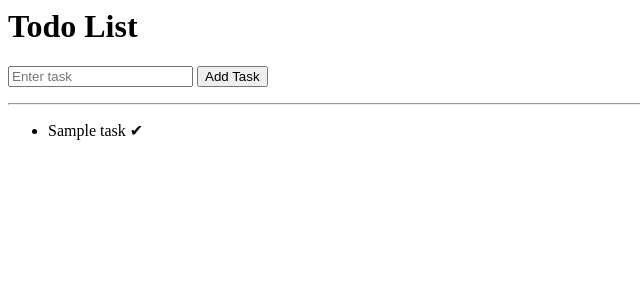
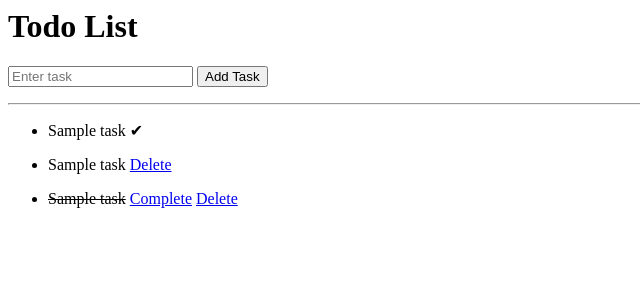
Before and after one commit to manerutuja22/To_Do_Application, a Django app: page / in a window 1280 px wide. Shown: the top 300 px of the page, without its empty margins (0-640 px from the left). Run offline with Django 5.2, Linux system fonts and the light colour scheme; tables that the repository leaves empty hold one stand-in row (values such as "Sample post").

Commit message:
Build Delete and Task completion Feature

```diff
--- a/todo/tasks/admin.py
+++ b/todo/tasks/admin.py
@@ -1,4 +1,4 @@
 from django.contrib import admin
-from .models import task
+from .models import Task
 # Register your models here.
-admin.site.register(task)
+admin.site.register(Task)
--- a/todo/tasks/models.py
+++ b/todo/tasks/models.py
@@ -1,10 +1,9 @@
 from django.db import models
 
 # Create your models here.
-class task(models.Model):
-  title=models.CharField(max_length=500)
-  completed=models.BooleanField(default=False)
+class Task(models.Model):
+    title = models.CharField(max_length=200)
+    completed = models.BooleanField(default=False)
 
-
-  def __str__(self):
-    return self.title
+    def __str__(self):
+        return self.title
--- a/todo/tasks/templates/tasks/list.html
+++ b/todo/tasks/templates/tasks/list.html
@@ -18,3 +18,29 @@
     </li>
 {% endfor %}
 </ul>
+<ul>
+{% for task in tasks %}
+    <li>
+        {{ task.title }}
+
+        <a href="/delete/{{ task.id }}">Delete</a>
+
+    </li>
+{% endfor %}
+</ul>
+<ul>
+{% for task in tasks %}
+    <li>
+
+        {% if task.completed %}
+            <s>{{ task.title }}</s>
+        {% else %}
+            {{ task.title }}
+        {% endif %}
+
+        <a href="/complete/{{ task.id }}">Complete</a>
+        <a href="/delete/{{ task.id }}">Delete</a>
+
+    </li>
+{% endfor %}
+</ul>
--- a/todo/tasks/urls.py
+++ b/todo/tasks/urls.py
@@ -3,4 +3,6 @@ from django.urls import path,include
 from . import views
 urlpatterns = [
     path('',views.task_list),
+    path('delete/<int:id>/', views.delete_task, name="delete"),
+    path('complete/<int:id>/', views.complete_task, name="complete"),
 ]
--- a/todo/tasks/views.py
+++ b/todo/tasks/views.py
@@ -1,13 +1,27 @@
-from django.shortcuts import render,redirect
-from .models import task
-# Create your views here.
+from django.shortcuts import render, redirect
+from .models import Task
+
+
 def task_list(request):
 
     if request.method == "POST":
         title = request.POST.get("title")
-        task.objects.create(title=title)
+        Task.objects.create(title=title)
         return redirect("/")
 
-    tasks = task.objects.all()
+    tasks = Task.objects.all()
 
     return render(request, "tasks/list.html", {"tasks": tasks})
+
+
+def delete_task(request, id):
+    task = Task.objects.get(id=id)
+    task.delete()
+    return redirect("/")
+
+
+def complete_task(request, id):
+    task = Task.objects.get(id=id)
+    task.completed = True
+    task.save()
+    return redirect("/")
```
